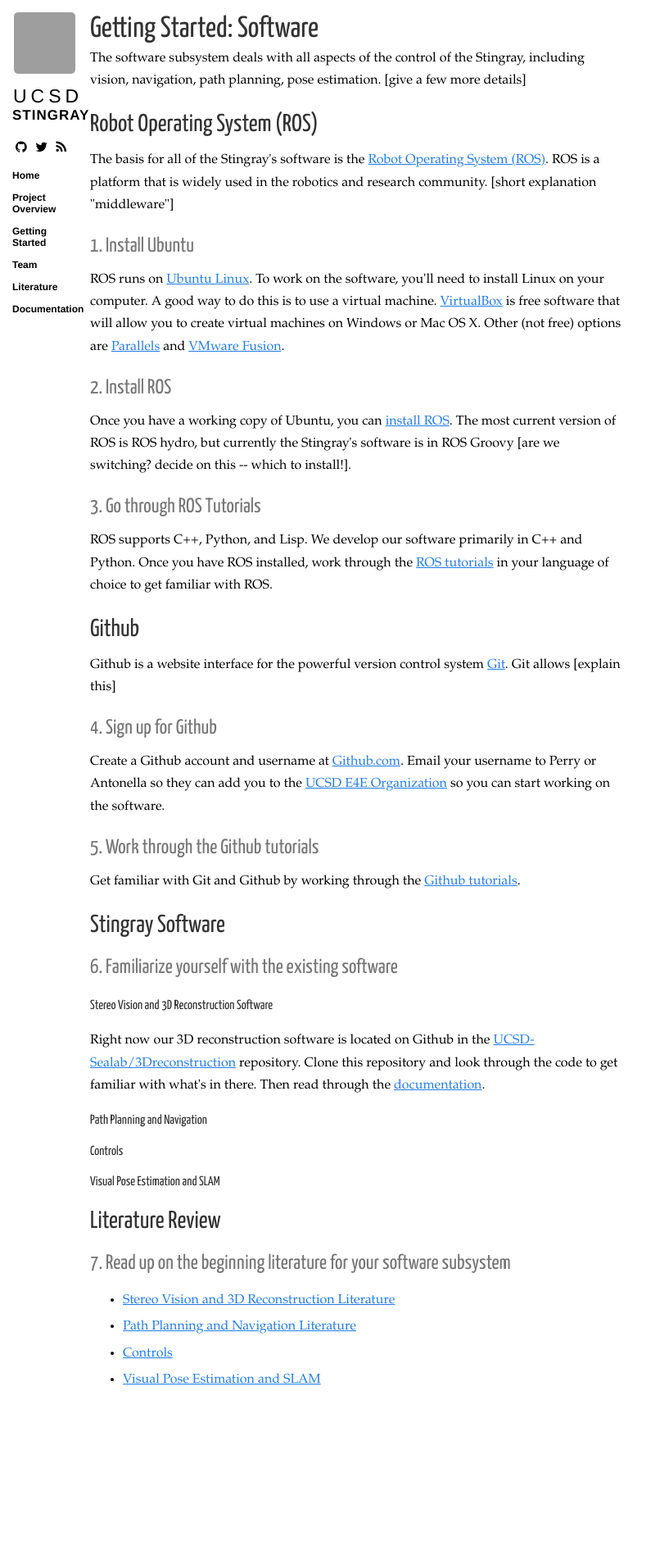
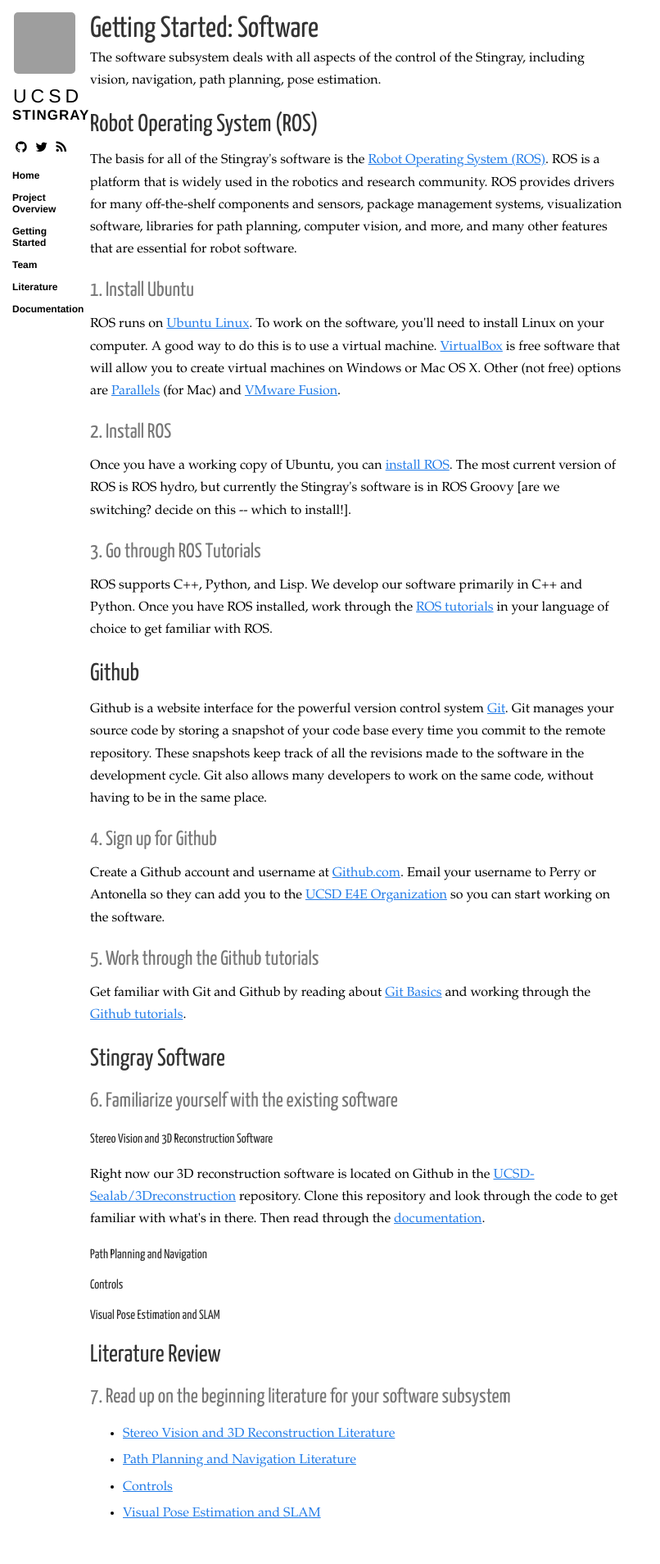
Before and after one commit to omirbod/UCSD-Sealab.github.io, a Jekyll site: the page built from gettingstarted/gettingstartedsoftware.html, in a window 1280 px wide. Shown: the whole page at 82% size, without its empty margins (0-806 px from the left). Built offline with Jekyll 4.4.1, drawn with Linux system fonts in a browser that asks for light colours; nearby versions of some CDN libraries; Markdown is read by kramdown in place of the engine named in the settings; before the commit the page ends 1744 px from its top, so only the background shows below that; grey boxes are pictures that could not be loaded.

Commit message:
updated the getting started software page....almost finished

```diff
--- a/gettingstarted/gettingstartedsoftware.html
+++ b/gettingstarted/gettingstartedsoftware.html
@@ -6,15 +6,15 @@
 <section class="content">
   <h1>Getting Started: Software</h1>
 
-  <p>The software subsystem deals with all aspects of the control of the Stingray, including vision, navigation, path planning, pose estimation. [give a few more details]</p>
+  <p>The software subsystem deals with all aspects of the control of the Stingray, including vision, navigation, path planning, pose estimation.</p>
 
 
 <h2>Robot Operating System (ROS)</h2>
 
-<p>The basis for all of the Stingray's software is the <a href="http://www.ros.org" target="_blank">Robot Operating System (ROS)</a>. ROS is a platform that is widely used in the robotics and research community.  [short explanation "middleware"]</p>
+<p>The basis for all of the Stingray's software is the <a href="http://www.ros.org" target="_blank">Robot Operating System (ROS)</a>. ROS is a platform that is widely used in the robotics and research community. ROS provides drivers for many off-the-shelf components and sensors, package management systems, visualization software, libraries for path planning, computer vision, and more, and many other features that are essential for robot software.</p>
 
 <h3>1. Install Ubuntu</h3>
-<p>ROS runs on <a href="http://www.ubuntu.com" target="_blank">Ubuntu Linux</a>. To work on the software, you'll need to install Linux on your computer. A good way to do this is to use a virtual machine. <a href="http://www.virtualbox.org" target="_blank">VirtualBox</a> is free software that will allow you to create virtual machines on Windows or Mac OS X. Other (not free) options are <a href="http://www.parallels.com" target="_blank">Parallels</a> and <a href="http://www.vmware.com" target="_blank">VMware Fusion</a>.</p>
+<p>ROS runs on <a href="http://www.ubuntu.com" target="_blank">Ubuntu Linux</a>. To work on the software, you'll need to install Linux on your computer. A good way to do this is to use a virtual machine. <a href="http://www.virtualbox.org" target="_blank">VirtualBox</a> is free software that will allow you to create virtual machines on Windows or Mac OS X. Other (not free) options are <a href="http://www.parallels.com" target="_blank">Parallels</a> (for Mac) and <a href="http://www.vmware.com/products/fusion/" target="_blank">VMware Fusion</a>.</p>
 
 <h3>2. Install ROS</h3>
 <p>Once you have a working copy of Ubuntu, you can <a href="">install ROS</a>. The most current version of ROS is ROS hydro, but currently the Stingray's software is in ROS Groovy [are we switching? decide on this -- which to install!].</a></p>
@@ -25,13 +25,13 @@
 
 <h2>Github</h2>
 
-<p>Github is a website interface for the powerful version control system <a href="http://git.org" target="_blank">Git</a>. Git allows [explain this]</p>
+<p>Github is a website interface for the powerful version control system <a href="http://git-scm.com/" target="_blank">Git</a>. Git manages your source code by storing a snapshot of your code base every time you commit to the remote repository. These snapshots keep track of all the revisions made to the software in the development cycle. Git also allows many developers to work on the same code, without having to be in the same place.</p>
 
 <h3>4. Sign up for Github</h3>
-<p>Create a Github account and username at <a href="http://www.github.com" target="_blank">Github.com</a>. Email your username to Perry or Antonella so they can add you to the <a href="http://www.github.com/UCSD-E4E" target="_blank">UCSD E4E Organization</a> so you can start working on the software.</p>
+<p>Create a Github account and username at <a href="http://www.github.com" target="_blank">Github.com</a>. Email your username to Perry or Antonella so they can add you to the <a href="http://www.github.com/UCSD-E3E" target="_blank">UCSD E4E Organization</a> so you can start working on the software.</p>
 
 <h3>5. Work through the Github tutorials</h3>
-<p>Get familiar with Git and Github by working through the <a href="www.github.com/" target="_blank">Github tutorials</a>.</p>
+<p>Get familiar with Git and Github by reading about <a href="http://git-scm.com/book/en/Getting-Started-Git-Basics">Git Basics</a> and working through the <a href="www.github.com/" target="_blank">Github tutorials</a>.</p>
 
 
 <h2>Stingray Software</h2>
```
